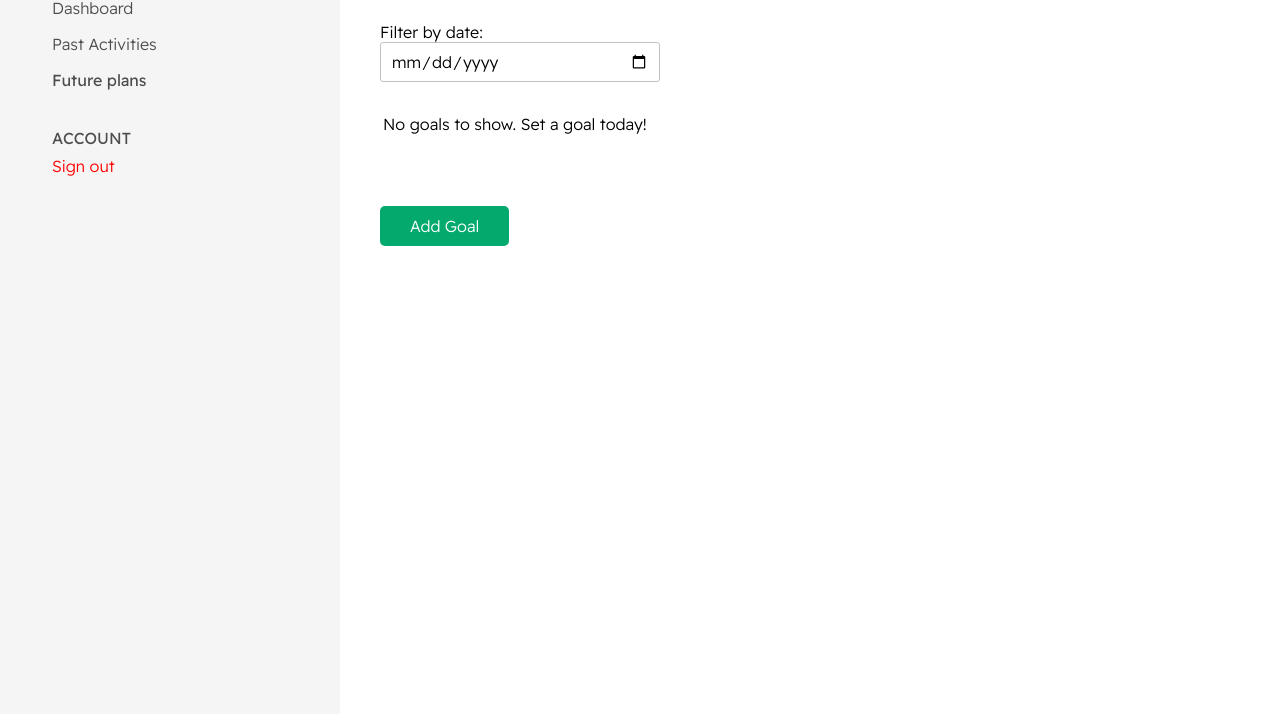
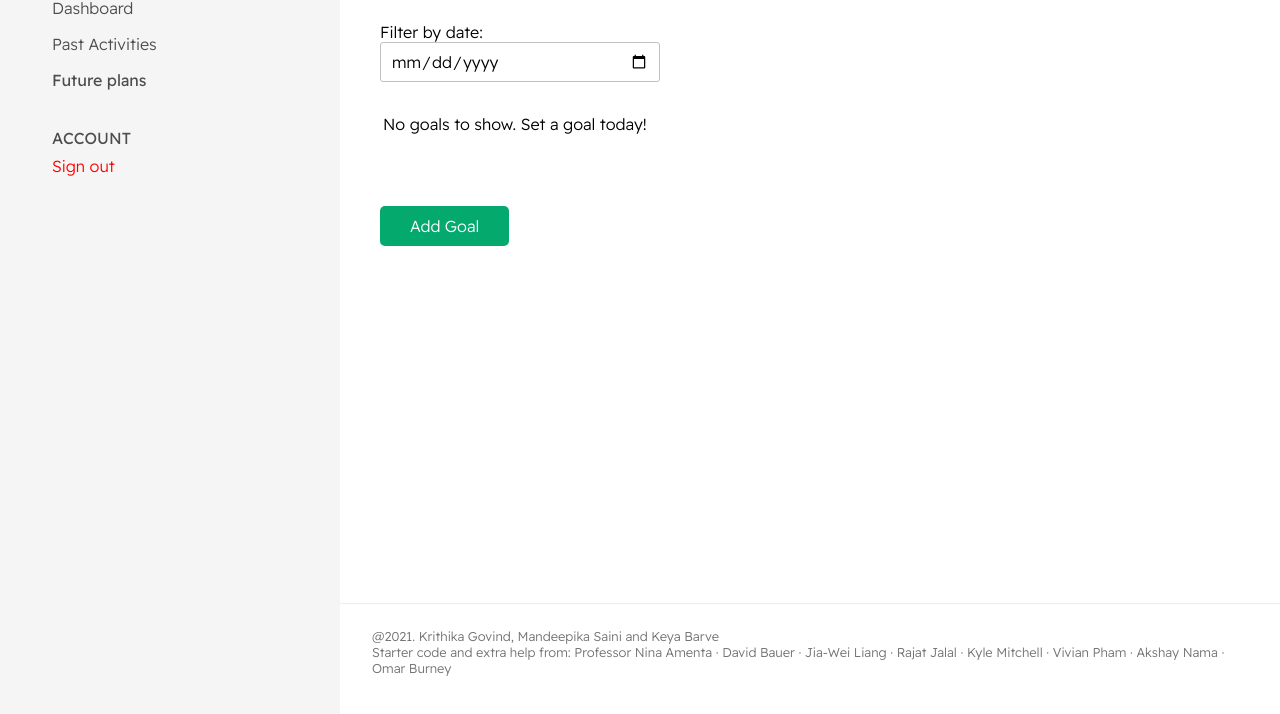
Before and after one commit to kgovind12/Tractivity, a website: page user/futurePlans.html in a window 1280 px wide. Shown: the part 104-818 px from the top of the page. Drawn offline with Linux system fonts and the light colour scheme; no server answers.

Commit message:
Added footer

```diff
--- a/user/css/fitnessLog.css
+++ b/user/css/fitnessLog.css
@@ -10,7 +10,8 @@ body {
     font-family: 'Readex Pro', sans-serif;
     background-color: white;
     min-width: 350px;
-    overflow: hidden;
+    overflow-x: hidden;
+    overflow-y: auto;
     height: 100vh;
     font-weight: 300;
 }
@@ -58,8 +59,9 @@ main {
     padding: 40px;
     padding-top: 60px;
     width: calc(100vw - 420px);
-    height: 100%;
-    overflow: hidden;
+    height: 87%;
+    overflow-x: hidden;
+    overflow-y: auto;
 }
 
 h1 {
@@ -264,6 +266,17 @@ p#future-no-entries, p#future-none-found {
     padding-top: 2rem;
 }
 
+/* Footer */
+.footer {
+    position: absolute;
+    bottom: 0;
+    height: 40px;
+    border-top: 1px solid var(--light-gray);
+    padding: 1.5rem 2rem;
+    color: rgb(114, 114, 114);
+    font-size: 0.8em;
+    margin-left: -40px;
+}
 
 /* Toast */
 /* Adapted from https://www.w3schools.com/howto/howto_js_snackbar.asp */
--- a/user/futurePlans.html
+++ b/user/futurePlans.html
@@ -45,6 +45,14 @@
         </div>
 
         <button id="addFutureActivity" class="btn">Add Goal</button>
+
+        <div class="footer">
+            <p>@2021. Krithika Govind, Mandeepika Saini and Keya Barve</p>
+            <p>
+                Starter code and extra help from: Professor Nina Amenta · David Bauer · Jia-Wei Liang ·
+                Rajat Jalal · Kyle Mitchell · Vivian Pham · Akshay Nama · Omar Burney
+            </p>
+        </div>
     </main>
 
     <!-- Future Activities Form -->
```
Also changed, not shown: user/index.html (+8 -0 lines), user/pastActivity.html (+8 -0 lines).
